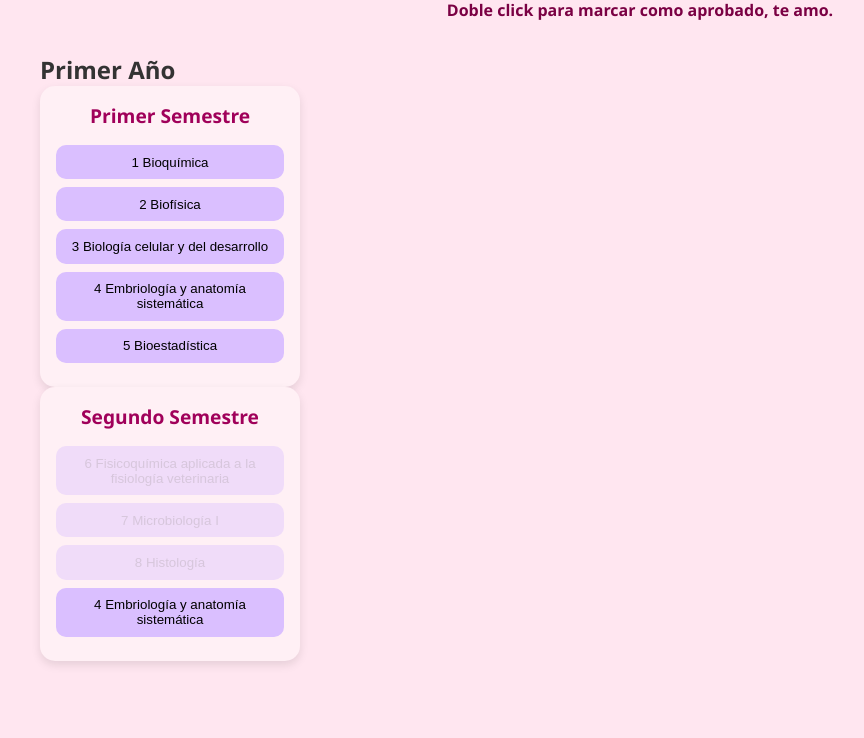
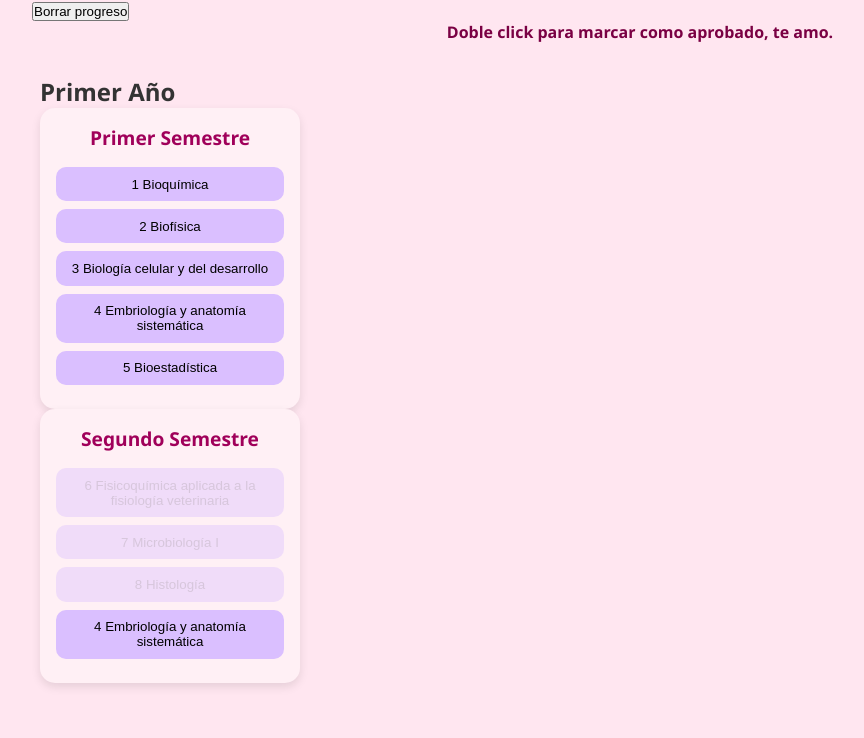
Before and after one commit to FranGranger/malla-de-Delfi, a plain HTML site: page index.html in a window 1280 px wide. Shown: the part 84-822 px from the top of the page, without its empty margins (0-864 px from the left). Drawn offline with Linux system fonts and the light colour scheme.

Commit message:
Update index.html

```diff
--- a/index.html
+++ b/index.html
@@ -10,6 +10,10 @@
 
 <header>
   <h1>Veterinaria</h1>
+  <button onclick="localStorage.removeItem('mallaVetAprobadas'); location.reload();">
+  Borrar progreso
+</button>
+
   <p>Doble click para marcar como aprobado, te amo.</p>
 </header>
 
```
